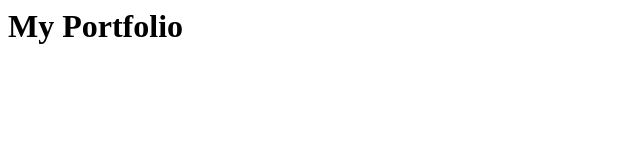
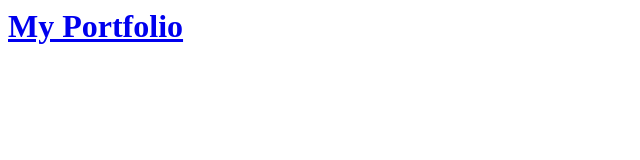
Before and after one commit to goldenhandsdev/goldenhandsdev.github.io, a plain HTML site: page index.html in a window 1280 px wide. Shown: the whole page, without its empty margins (0-640 px from the left). Drawn offline with Linux system fonts and the light colour scheme.

Commit message:
Update index.html

```diff
--- a/index.html
+++ b/index.html
@@ -1 +1 @@
-<h1>My Portfolio</h1>
+<h1> <a href="https://goldenhandsdev.github.io/projectportui5/">My Portfolio </a></h1>
```
